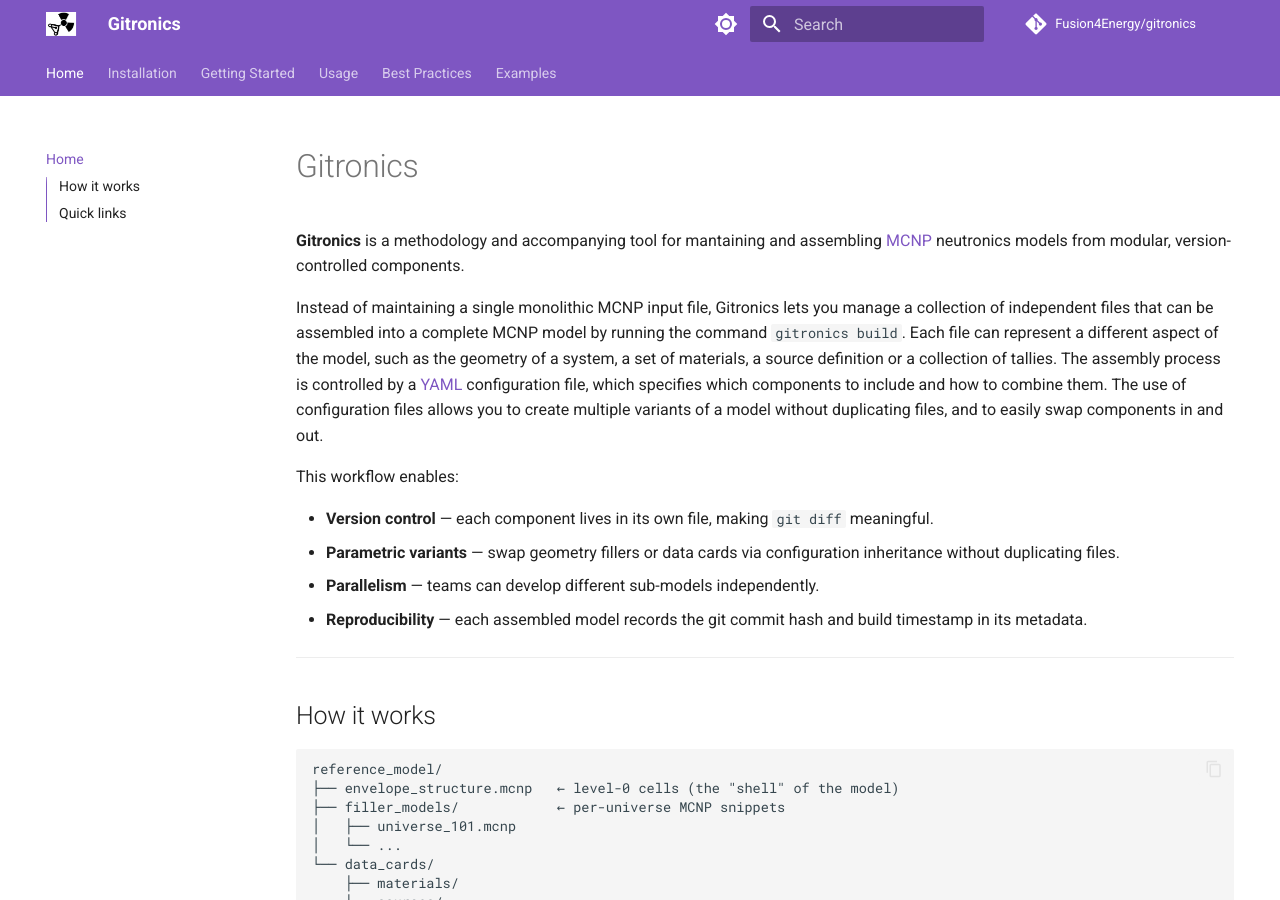
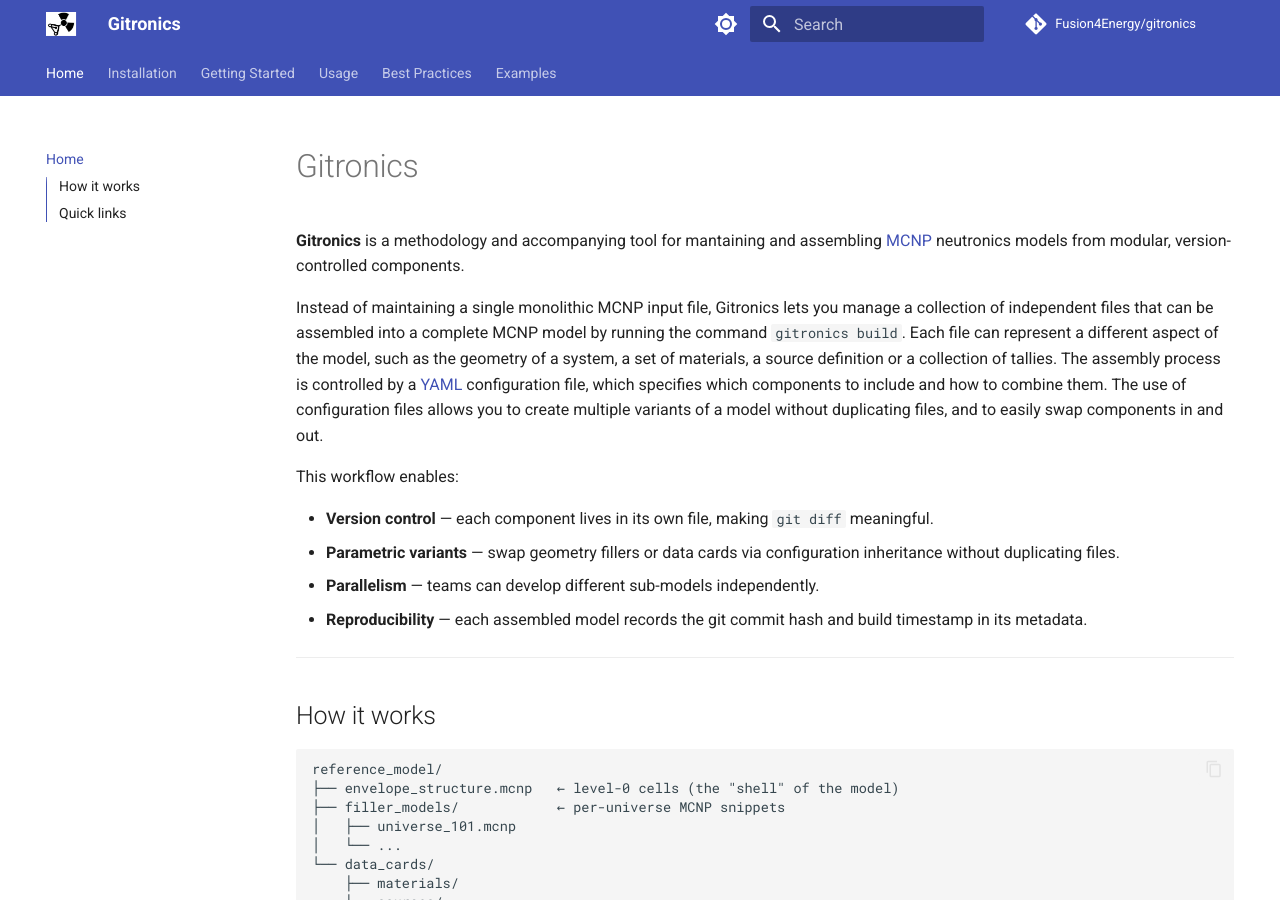
Before and after one commit to Fusion4Energy/gitronics, an MkDocs documentation site: the page built from docs/index.md, in a window 1280 px wide and 900 px high. Built offline with MkDocs 1.6.1 and Material for MkDocs 9.7.7, drawn with Linux system fonts in a browser that asks for light colours; comment, search, counter and statistics services are not loaded; the version menu is left out.

Commit message:
Change theme colors to default ones

```diff
--- a/mkdocs.yml
+++ b/mkdocs.yml
@@ -11,14 +11,14 @@
   favicon: assets/logo.png
   palette:
     - scheme: default
-      primary: deep purple
-      accent: teal
+      # primary: deep purple
+      # accent: teal
       toggle:
         icon: material/brightness-7
         name: Switch to dark mode
     - scheme: slate
-      primary: deep purple
-      accent: teal
+      # primary: deep purple
+      # accent: teal
       toggle:
         icon: material/brightness-4
         name: Switch to light mode
```
